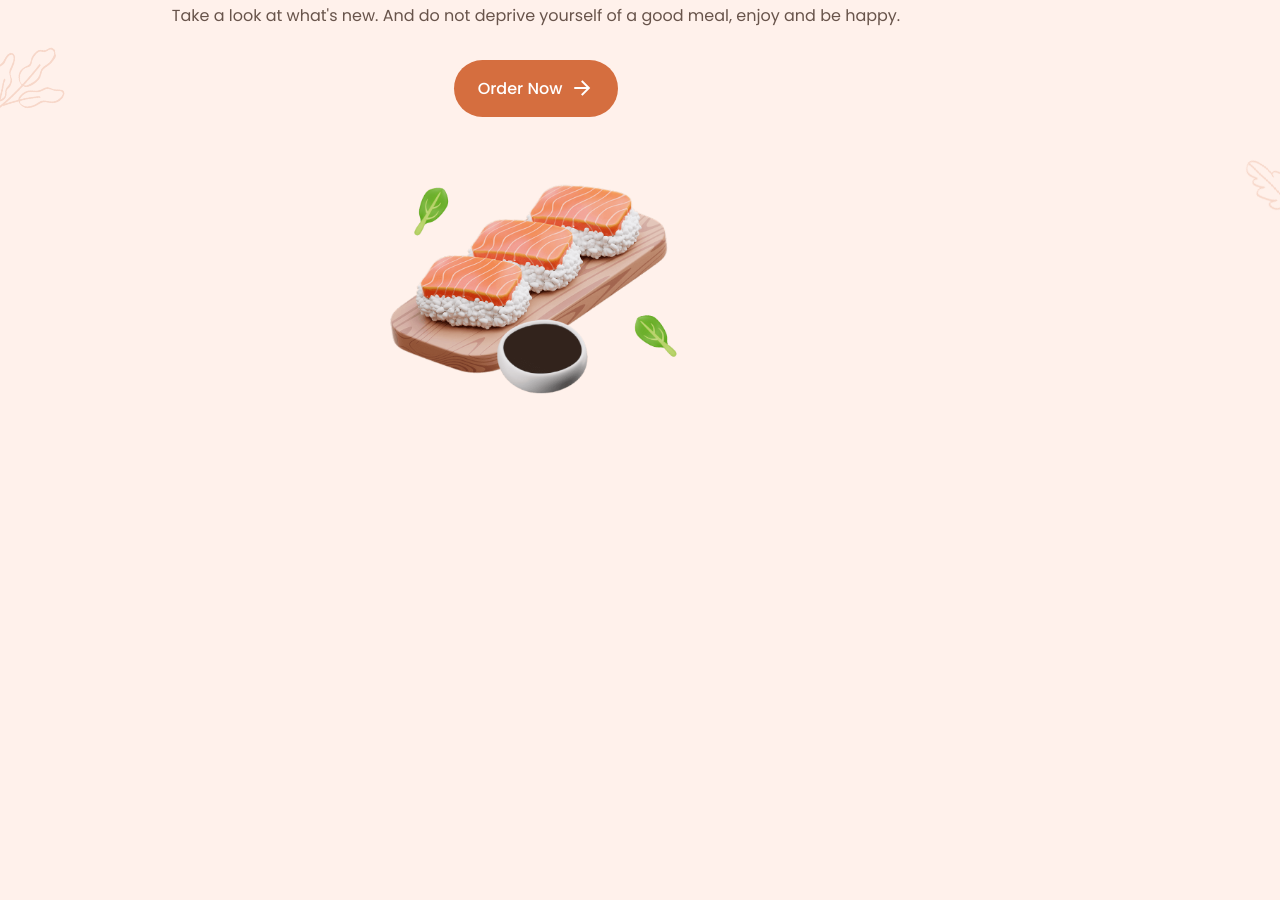
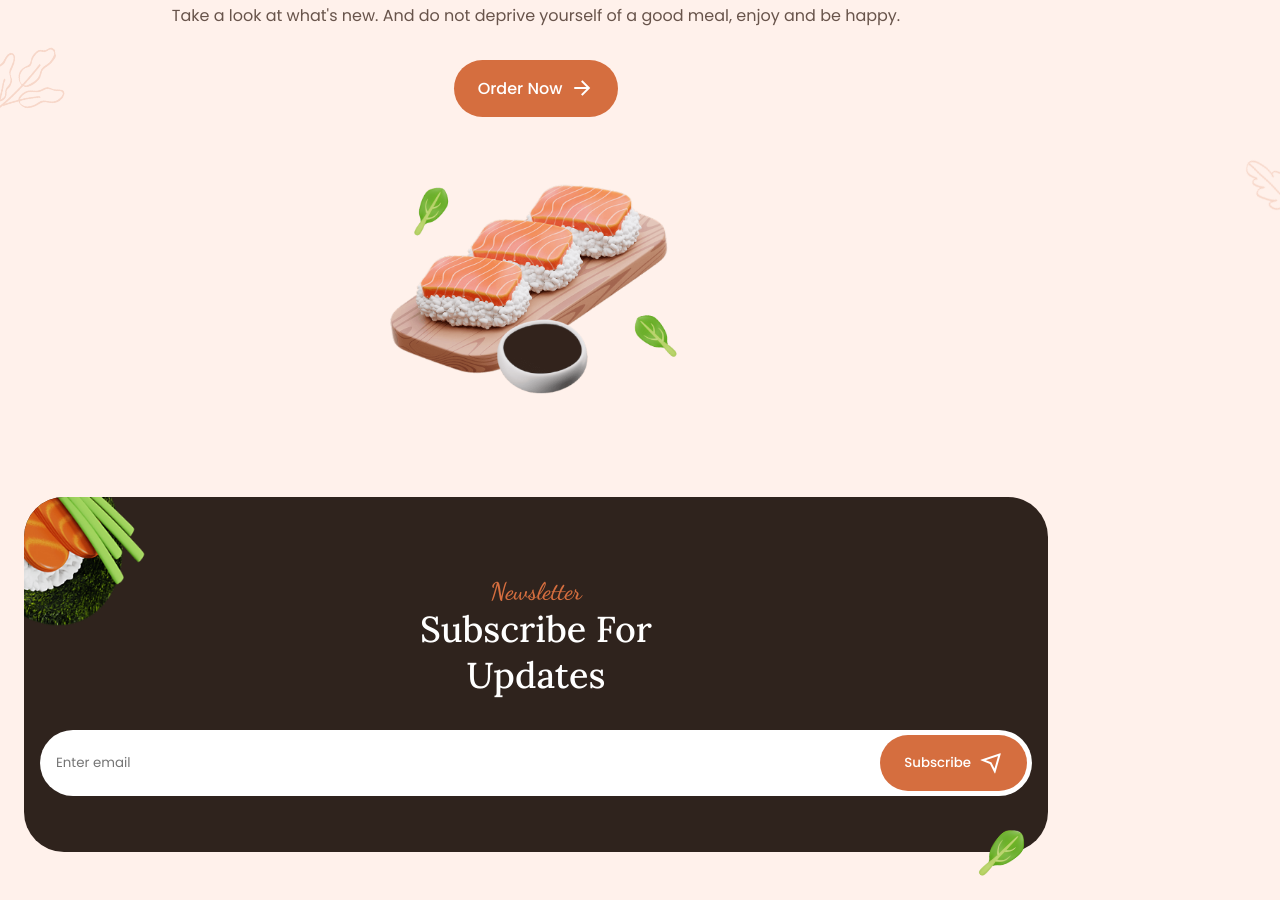
Before and after one commit to dewanwakilahmed/sushi-restaurant, a plain HTML site: page index.html in a window 1280 px wide. Shown: the part 2672-3572 px from the top of the page. Before the commit the page ends 3185 px from the top, so only its background shows below. Drawn offline with nearby package versions, Linux system fonts and the light colour scheme.

Commit message:
Finished Newsletter Section

```diff
--- a/index.html
+++ b/index.html
@@ -280,7 +280,36 @@
         </section>
 
         <!-- NEWSLETTER SECTION -->
-        <section class="newsletter section"></section>
+        <section class="newsletter section">
+          <div class="newsletter__container container">
+            <div class="newsletter__content grid">
+              <img
+                src="./assets/img/newsletter-sushi.png"
+                alt="newsletter image"
+                class="newsletter__img"
+              />
+
+              <div class="newsletter__data">
+                <span class="section__subtitle">Newsletter<span>
+                  <h2 class="section__title">
+                    Subscribe For <br />
+                    Updates
+                  </h2>
+
+                  <form action="" class="newsletter__form">
+                    <input type="email" class="newsletter__input" placeholder="Enter email">
+
+                    <button class="button newsletter__button">
+                      <span>Subscribe</span>
+                      <i class="ri-send-plane-line"></i>
+                    </button>
+                  </form>
+              </div>
+            </div>
+
+            <img src="./assets/img/spinach-leaf.png" alt="newsletter image" class="newsletter__spinach">
+          </div>
+        </section>
       </main>
 
       <!-- FOOTER -->
--- a/styles.css
+++ b/styles.css
@@ -497,6 +497,63 @@ img {
 }
 
 /* NEWSLETTER SECTION */
+.newsletter__container {
+  position: relative;
+}
+
+.newsletter__content {
+  position: relative;
+  background-color: hsl(19, 24%, 15%);
+  border-radius: 2.5rem;
+  padding: 5rem 1rem 3rem;
+  text-align: center;
+  overflow: hidden;
+  margin-bottom: 2rem;
+}
+
+.newsletter__img {
+  width: 250px;
+  position: absolute;
+  top: -4.5rem;
+  left: -8rem;
+}
+
+.newsletter__data .section__title {
+  color: #fff;
+  margin-bottom: 2rem;
+}
+
+.newsletter__form {
+  background-color: #fff;
+  padding: 5px 5px 5px 16px;
+  border-radius: 4rem;
+  display: flex;
+  column-gap: 0.5rem;
+}
+
+.newsletter__input,
+.newsletter__button {
+  font-family: var(--body-font);
+  border: none;
+  outline: none;
+}
+
+.newsletter__input {
+  width: 90%;
+  color: var(--text-color);
+}
+
+.newsletter__button {
+  cursor: pointer;
+}
+
+.newsletter__spinach {
+  width: 30px;
+  position: absolute;
+  right: 2rem;
+  bottom: -2rem;
+  transform: rotate(45deg);
+}
 
 /* FOOTER */
 
```
